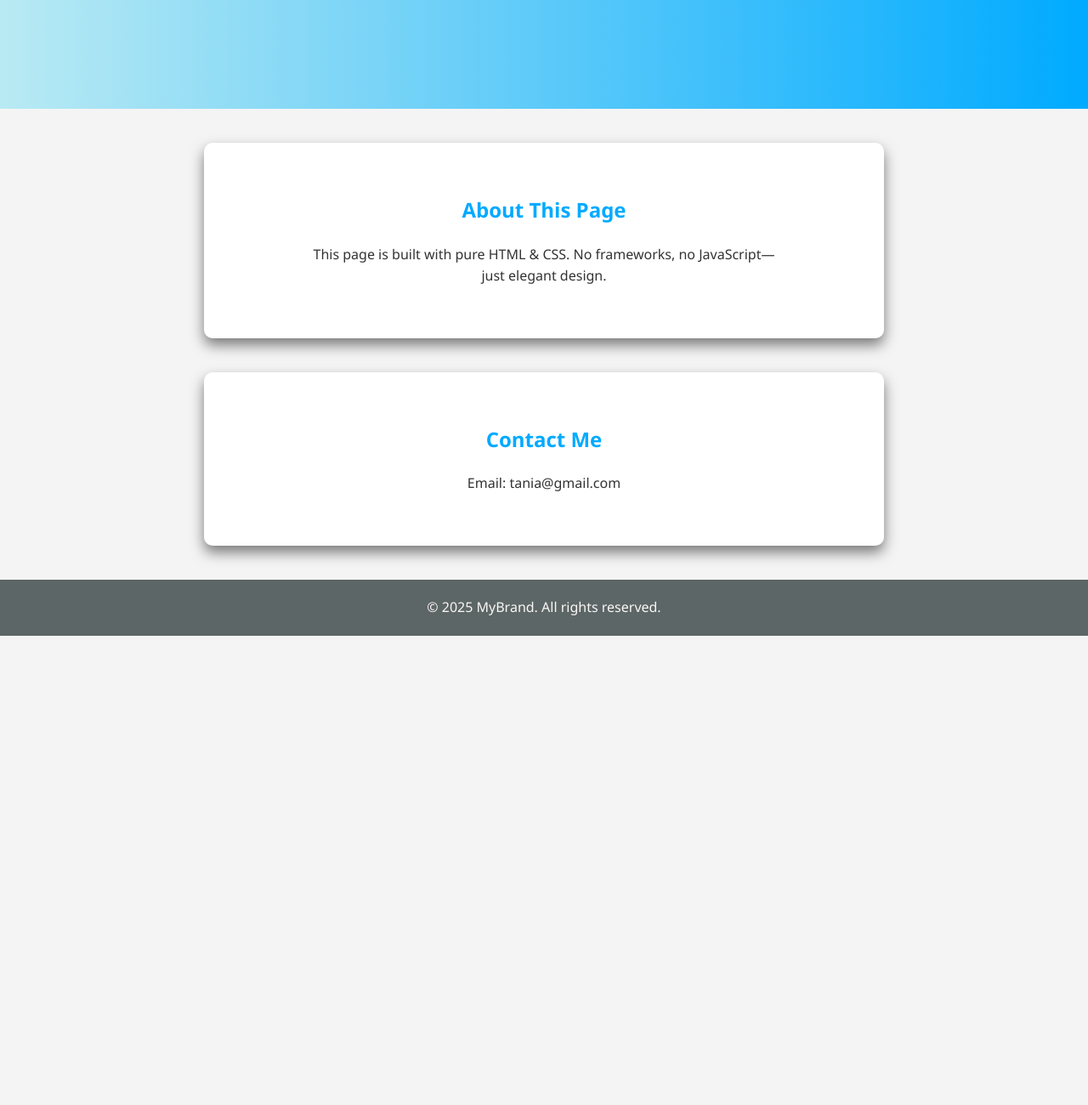
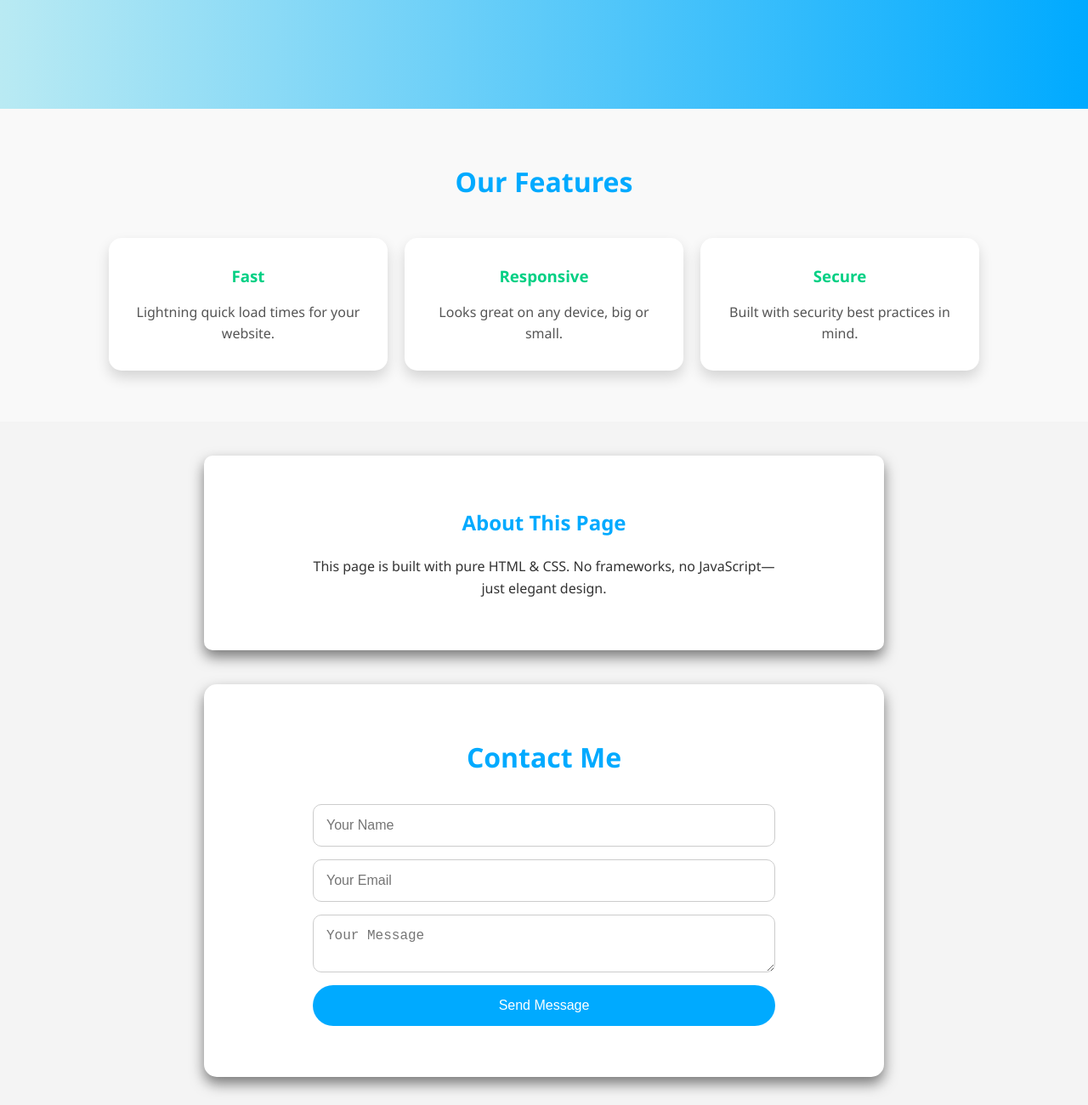
Before and after one commit to taniashahida-dev/2nd-class, a plain HTML site: page index.html in a window 1280 px wide. Shown: the part 660-1960 px from the top of the page at 85% size. Before the commit the page ends 1408 px from the top, so only its background shows below. Drawn offline with Linux system fonts and the light colour scheme.

Commit message:
my first push

```diff
--- a/index.html
+++ b/index.html
@@ -25,6 +25,25 @@
   </header>
 
 
+<section class="features">
+  <h2>Our Features</h2>
+  <div class="feature-cards">
+    <div class="card">
+      <h3>Fast</h3>
+      <p>Lightning quick load times for your website.</p>
+    </div>
+    <div class="card">
+      <h3>Responsive</h3>
+      <p>Looks great on any device, big or small.</p>
+    </div>
+    <div class="card">
+      <h3>Secure</h3>
+      <p>Built with security best practices in mind.</p>
+    </div>
+  </div>
+</section>
+
+
   <section class="about">
     <h2>About This Page</h2>
     <p>This page is built with pure HTML & CSS.
@@ -32,10 +51,18 @@
   </section>
 
 
-  <section class="contact">
-    <h2>Contact Me</h2>
-    <p>Email: tania@gmail.com</p>
-  </section>
+
+
+
+<section class="contact-form-section">
+  <h2>Contact Me</h2>
+  <form class="contact-form">
+    <input type="text" placeholder="Your Name" required>
+    <input type="email" placeholder="Your Email" required>
+    <textarea placeholder="Your Message" required></textarea>
+    <button type="submit">Send Message</button>
+  </form>
+</section>
 
   <footer>
     &copy; 2025 MyBrand. All rights reserved.
--- a/style/style.css
+++ b/style/style.css
@@ -55,8 +55,106 @@ body {
   color: white;
 }
 
+.features {
+  padding: 60px 10%;
+  text-align: center;
+  background: #f9f9f9;
+}
 
-.about, .contact {
+.features h2 {
+  font-size: 2rem;
+  margin-bottom: 40px;
+  color: #00aaff;
+}
+
+
+.feature-cards {
+  display: flex;
+  justify-content: space-around;
+  gap: 20px;
+  flex-wrap: wrap;
+}
+
+
+.card {
+  background: white;
+  padding: 30px 20px;
+  border-radius: 15px;
+  box-shadow: 0 8px 16px rgba(0,0,0,0.15);
+  flex: 1 1 250px;
+  transition: transform 0.3s ease, box-shadow 0.3s ease;
+}
+
+.card:hover {
+  transform: translateY(-10px);
+  box-shadow: 0 12px 24px rgba(0,0,0,0.25);
+}
+
+.card h3 {
+  margin-bottom: 15px;
+  color: #00d084;
+}
+
+.card p {
+  color: #555;
+}
+
+.contact-form-section {
+  padding: 60px 10%;
+  text-align: center;
+  background: #ffffff;
+  border-radius: 15px;
+  max-width: 800px;
+  margin: 40px auto;
+  box-shadow: 0 8px 16px rgba(0,0,0,0.5);
+}
+
+.contact-form-section h2 {
+  color: #00aaff;
+  margin-bottom: 30px;
+  font-size: 2rem;
+}
+
+.contact-form {
+  display: flex;
+  flex-direction: column;
+  gap: 15px;
+}
+
+.contact-form input,
+.contact-form textarea {
+  padding: 15px;
+  border-radius: 10px;
+  border: 1px solid #ccc;
+  font-size: 1rem;
+  resize: vertical;
+}
+
+.contact-form button {
+  padding: 15px;
+  border: none;
+  border-radius: 30px;
+  background: #00aaff;
+  color: white;
+  font-size: 1rem;
+  cursor: pointer;
+  transition: background 0.3s ease;
+}
+
+.contact-form button:hover {
+  background: #3d90c8;
+
+  box-shadow: 0 8px 16px rgba(0,0,0,0.9);
+}
+
+@media (max-width: 768px) {
+  .contact-form-section {
+    padding: 40px 5%;
+
+  }
+}
+
+.about {
   padding: 60px 10%;
   background: white;
   margin: 40px auto;
@@ -70,7 +168,6 @@ body {
   margin-bottom: 20px;
 }
 
-
 footer {
   background: #5d6666;
   color: #fbf7f7;
```
